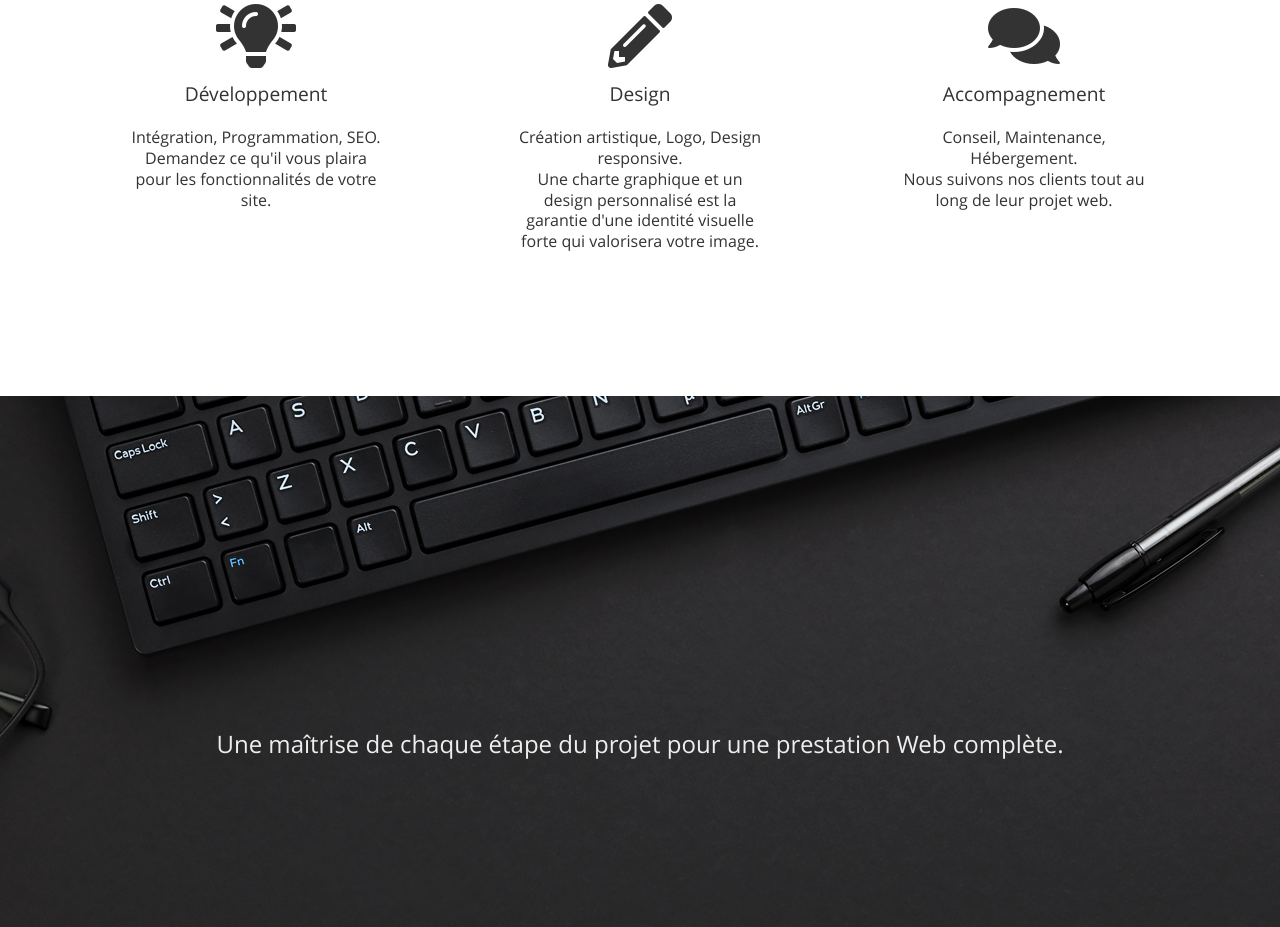
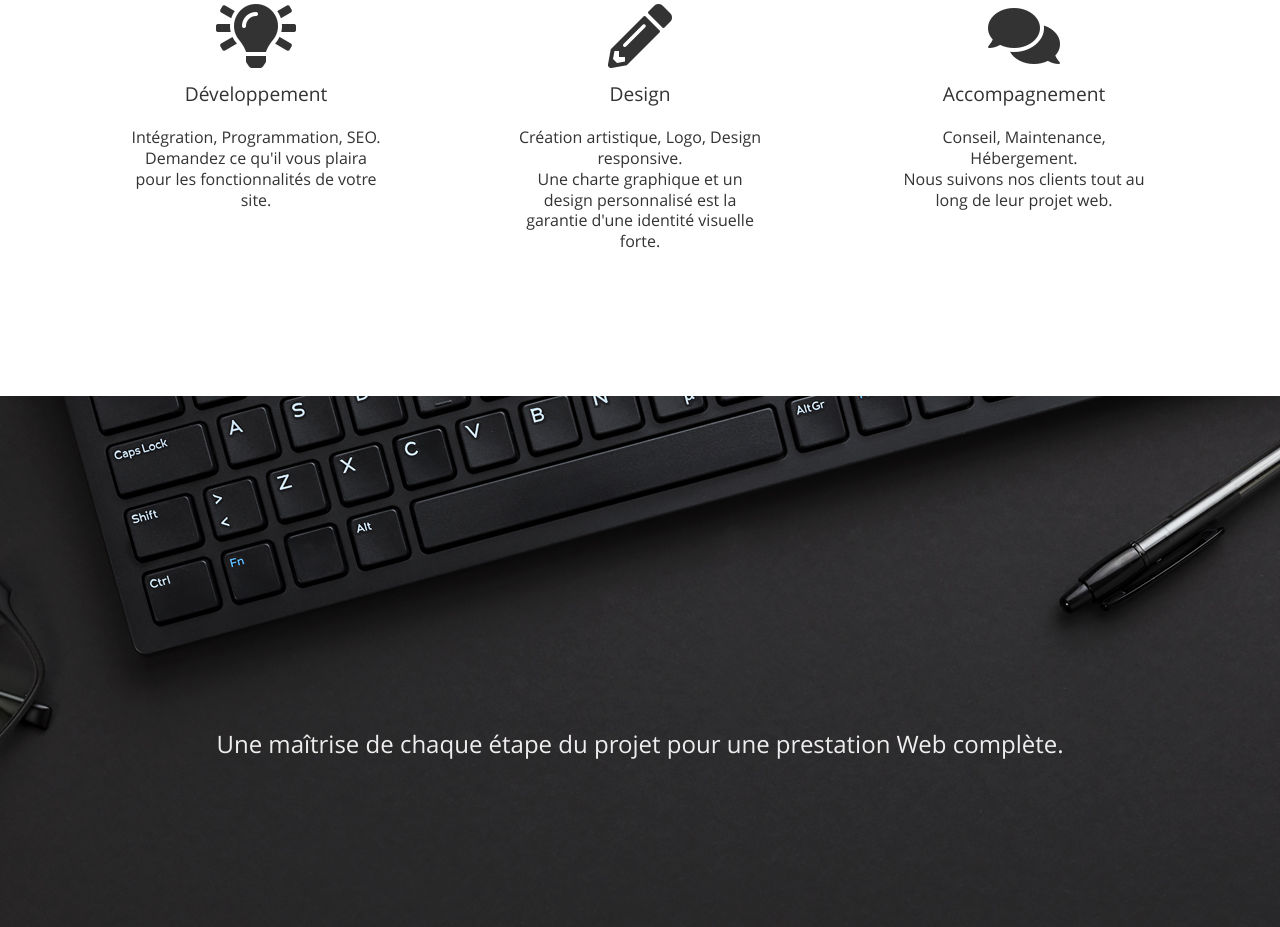
Before and after one commit to GreenSAS/Green, a plain HTML site: page index.html in a window 1280 px wide. Shown: the part 1140-2067 px from the top of the page. Drawn offline with Linux system fonts and the light colour scheme; files whose address does not match are found by name.

Commit message:
Update index.html

```diff
--- a/index.html
+++ b/index.html
@@ -54,7 +54,7 @@
         <div class="icon box" role="none">
           <i class="fas fa-pencil-alt"></i>
           <h2>Design</h2>
-          <p>Cr&#xE9;ation artistique, Logo, Design responsive.</br>Une charte graphique et un design personnalis&#xE9; est la garantie d&#x27;une identit&#xE9; visuelle forte qui valorisera votre image.</p>
+          <p>Cr&#xE9;ation artistique, Logo, Design responsive.</br>Une charte graphique et un design personnalis&#xE9; est la garantie d&#x27;une identit&#xE9; visuelle forte.</p>
         </div>
         <div class="icon box" role="none">
           <i class="fas fa-comments"></i>
```
